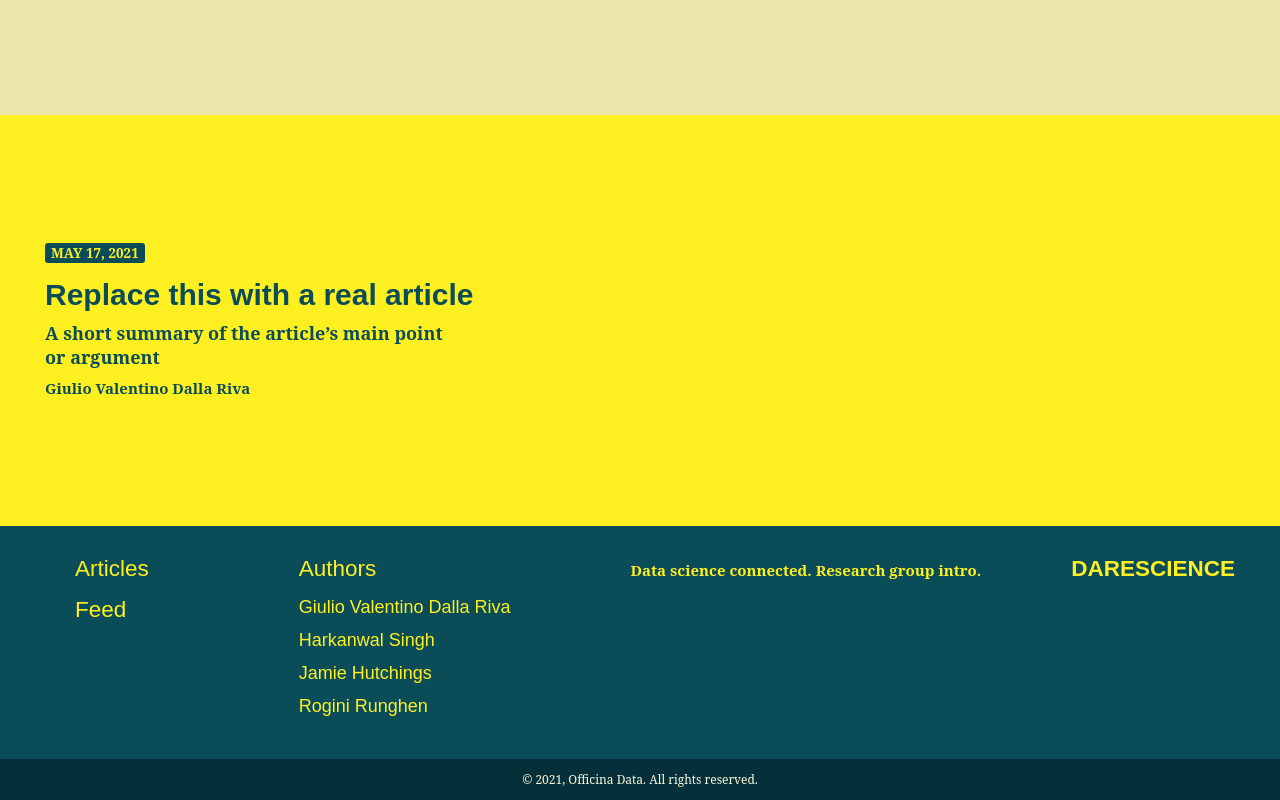
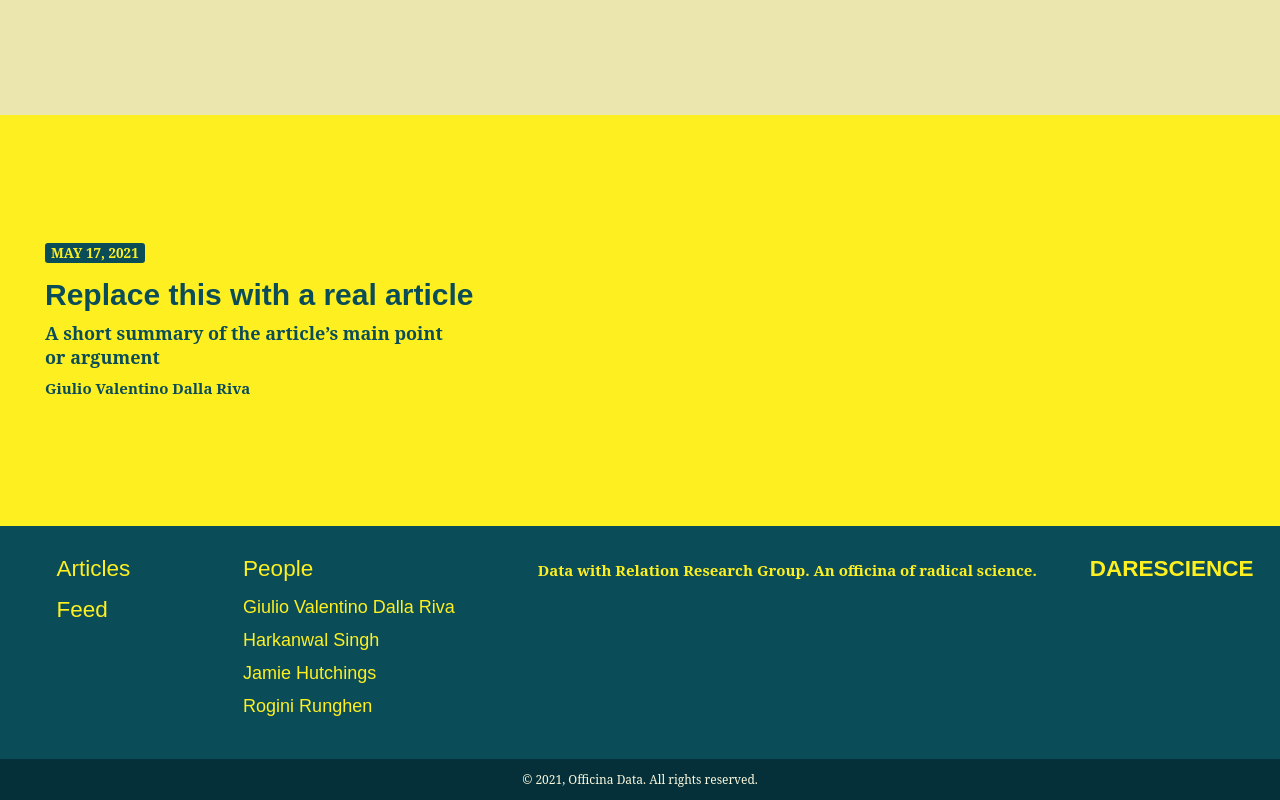
Before and after one commit to officinadata/website, an Eleventy site: page content/articles.md in a window 1280 px wide. Shown: the part 1298-2098 px from the top of the page. Built offline with nearby package versions, Linux system fonts and the light colour scheme; Eleventy itself is replaced by a stand-in of ours; files that its build step writes are made by us from their sources.

Commit message:
renaming Authors to People

```diff
--- a/content/settings/main.json
+++ b/content/settings/main.json
@@ -1,5 +1,5 @@
 {
   "logo": "DARESCIENCE",
-  "about": "Data science connected. Research group intro.",
+  "about": "Data with Relation Research Group. An officina of radical science.",
   "copyright": "© 2021, Officina Data. All rights reserved."
 }
--- a/templates/partials/main-footer.html
+++ b/templates/partials/main-footer.html
@@ -8,7 +8,7 @@
     </nav>
     <nav class="main-nav">
       <ul>
-        <li><a href="/authors/">Authors</a></li>
+        <li><a href="/authors/">People</a></li>
         {% for author in collections.authors %}
         <li class="secondary"><a href="/authors#{{ author.data.id }}">{{ author.data.name }}</a></li>
         {% endfor %}
--- a/templates/partials/main-header.html
+++ b/templates/partials/main-header.html
@@ -9,7 +9,7 @@
   <nav class="main-nav">
     <ul>
       <li><a href="/articles/">Articles</a></li>
-      <li><a href="/authors/">Authors</a></li>
+      <li><a href="/authors/">People</a></li>
     </ul>
   </nav>
 </header>
```
